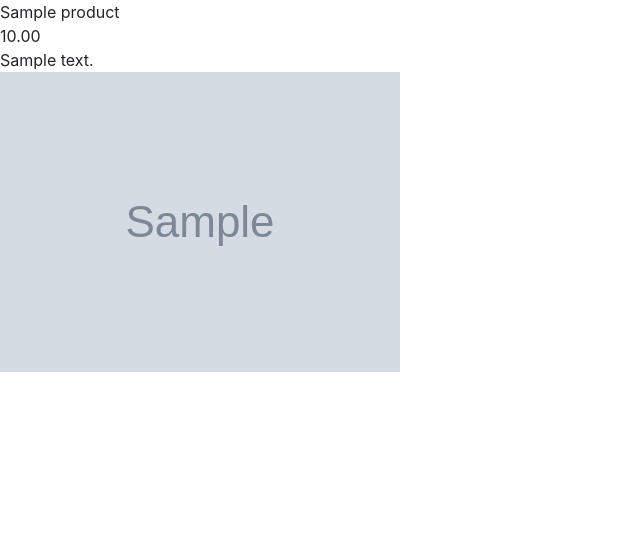
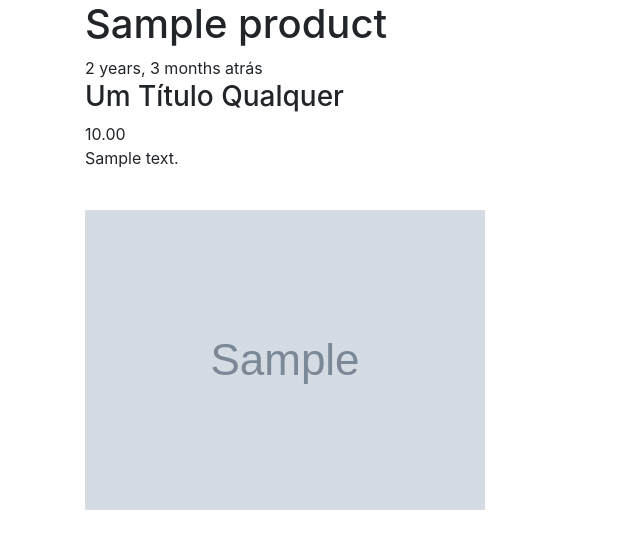
Before and after one commit to Felipe101070/Ecommerce, a Django app: a page that uses products/templates/products/detail.html in a window 1280 px wide. Shown: the part 56-605 px from the top of the page, without its empty margins (0-640 px from the left). Run offline with Django 4.2, Linux system fonts and the light colour scheme; tables that the repository leaves empty hold one stand-in row (values such as "Sample post"); grey boxes marked "Sample" are stand-in pictures; some libraries are stand-ins or nearby versions.

Commit message:
add novas funcionalidades

```diff
--- a/products/models.py
+++ b/products/models.py
@@ -41,7 +41,7 @@ class Product(models.Model): #product_category
     image       = models.ImageField(upload_to = 'products/', null = True, blank = True)
     featured    = models.BooleanField(default = False)
     active      = models.BooleanField(default = True)
-
+    timestamp   = models.DateTimeField(auto_now_add = True)
 
     objects = ProductManager()
 
--- a/products/templates/products/detail.html
+++ b/products/templates/products/detail.html
@@ -1,11 +1,19 @@
 {% extends "base.html" %}
 
 {% block content %}
-    {{ object.title }} <br/>
-    {{ object.price}} <br/>
-    {{ object.description }} <br/>
-    {% if object.image %}
-        <img src="{{object.image.url }}" class="img-fluid" />
+<div class='container'>
+    <div class='row'>
+        <div class='col'>
+            <h1>{{ object.title }} <br/></h1>
+            {{ object.timestamp|timesince }} atrás
+            <h3>{{ "Um título qualquer"|title }}</h3>
+                {{ object.price}} <br/>
+                {{ object.description|linebreaks }} <br/>
+                {% if object.image %}
+                    <img src="{{object.image.url }}" class="img-fluid" />
 
-    {% endif %}
+                {% endif %}
+        </div>
+    </div>
+</div>
 {% endblock content %}
--- a/products/templates/products/snippets/card.html
+++ b/products/templates/products/snippets/card.html
@@ -6,8 +6,8 @@
         </a>
     {% endif %}
     <div class="card-body">
-        <h5 class="card-title">{{ instance.title }}</h5>
-            <p class="card-text">Some quick example text to build on the card title and make up the bulk of the card's content.</p>
+        <h5 class="card-title">{{ instance.title|truncatewords:14 }}</h5>
+            <p class="card-text">{{ instance.description }}</p>
         <a href="{{ instance.get_absolute_url }}" class="btn btn-primary">Detalhe</a>
         <a href="{% url 'products:detail' slug=instance.slug %}" class="btn btn-warning">Atalho para a URL</a>
     </div>
```
Also changed, not shown: products/migrations/0009_product_timestamp.py (added).
